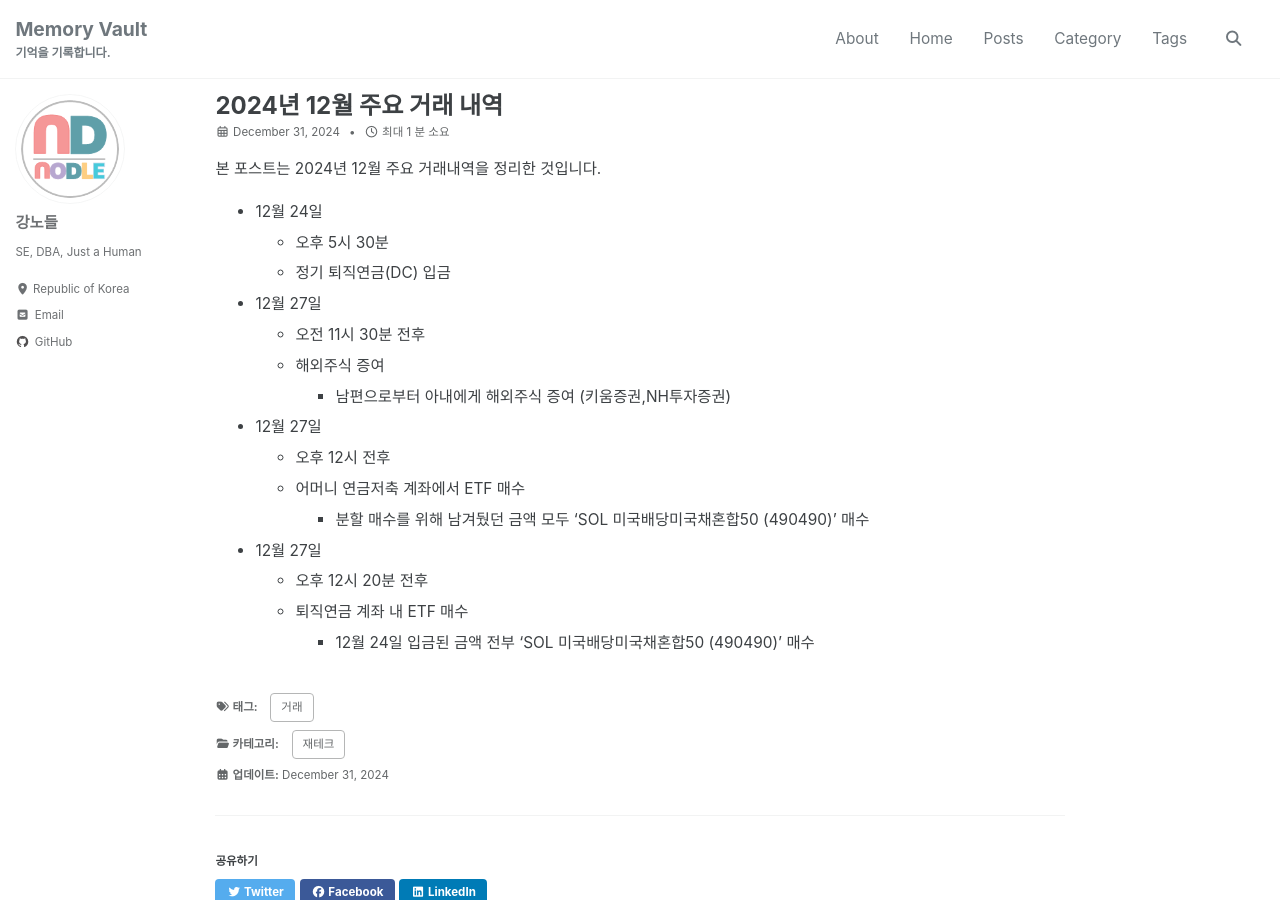
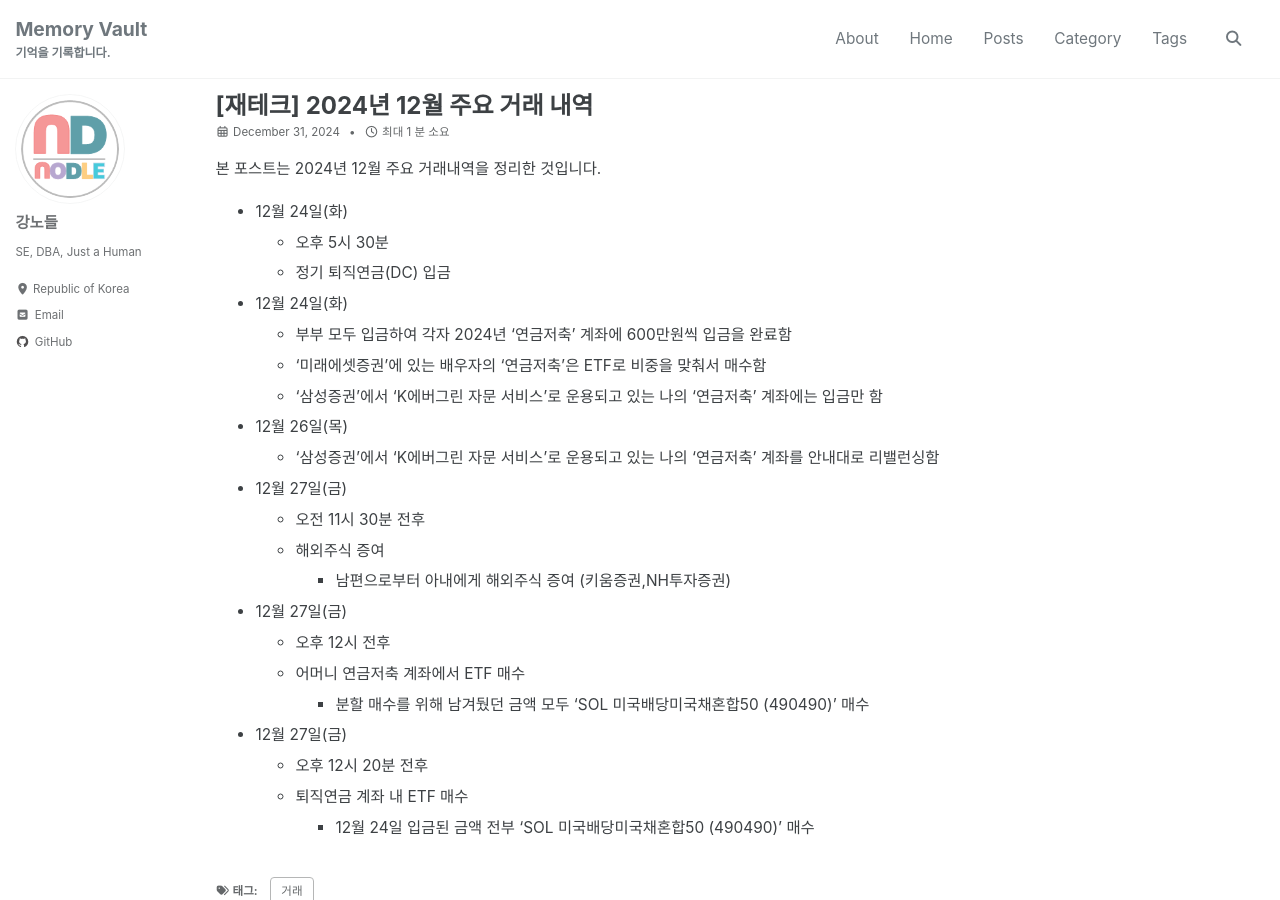
Before and after one commit to NodleKang/nodlekang.github.io, a Jekyll site: the page built from _posts/financial/2024-12-31-trading-202412.md, in a window 1280 px wide and 900 px high. Built offline with Jekyll 4.4.1, drawn with Linux system fonts in a browser that asks for light colours; cached includes are drawn as plain includes; some web fonts are replaced.

Commit message:
update post

```diff
--- a/_posts/financial/2024-12-31-trading-202412.md
+++ b/_posts/financial/2024-12-31-trading-202412.md
@@ -1,6 +1,6 @@
 ---
 layout: single
-title: "2024년 12월 주요 거래 내역"
+title: "[재테크] 2024년 12월 주요 거래 내역"
 date: 2024-12-31 22:30:00 +0900
 categories:
   - 재테크
@@ -13,21 +13,29 @@ toc_sticky: true
 
 본 포스트는 2024년 12월 주요 거래내역을 정리한 것입니다.
 
-* 12월 24일
+* 12월 24일(화)
   - 오후 5시 30분
   - 정기 퇴직연금(DC) 입금
 
-* 12월 27일
+* 12월 24일(화)
+  - 부부 모두 입금하여 각자 2024년 '연금저축' 계좌에 600만원씩 입금을 완료함
+  - '미래에셋증권'에 있는 배우자의 '연금저축'은 ETF로 비중을 맞춰서 매수함
+  - '삼성증권'에서 'K에버그린 자문 서비스'로 운용되고 있는 나의 '연금저축' 계좌에는 입금만 함
+
+* 12월 26일(목)
+  - '삼성증권'에서 'K에버그린 자문 서비스'로 운용되고 있는 나의 '연금저축' 계좌를 안내대로 리밸런싱함
+
+* 12월 27일(금)
   - 오전 11시 30분 전후
   - 해외주식 증여
     - 남편으로부터 아내에게 해외주식 증여 (키움증권,NH투자증권)
 
-* 12월 27일
+* 12월 27일(금)
   - 오후 12시 전후
   - 어머니 연금저축 계좌에서 ETF 매수
     - 분할 매수를 위해 남겨뒀던 금액 모두 'SOL 미국배당미국채혼합50 (490490)' 매수
 
-* 12월 27일
+* 12월 27일(금)
   - 오후 12시 20분 전후
   - 퇴직연금 계좌 내 ETF 매수
     - 12월 24일 입금된 금액 전부 'SOL 미국배당미국채혼합50 (490490)' 매수
```
